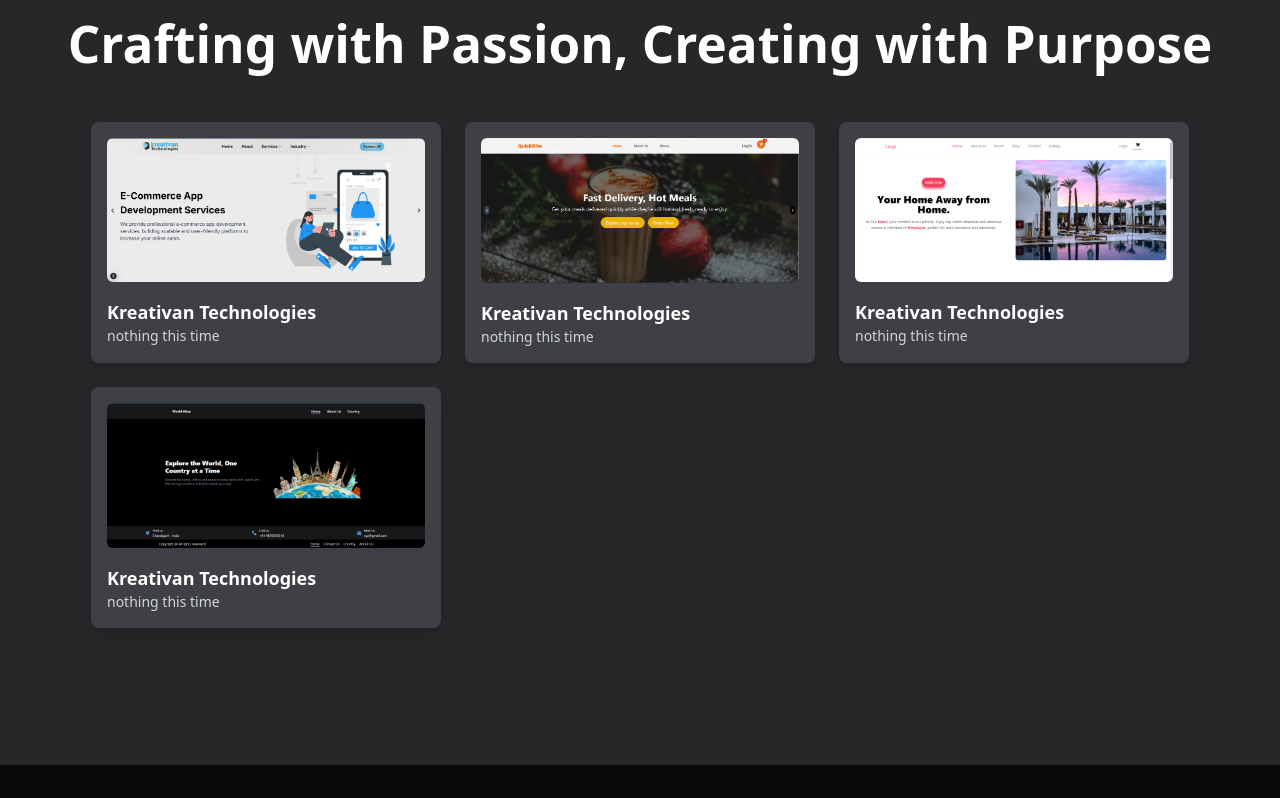
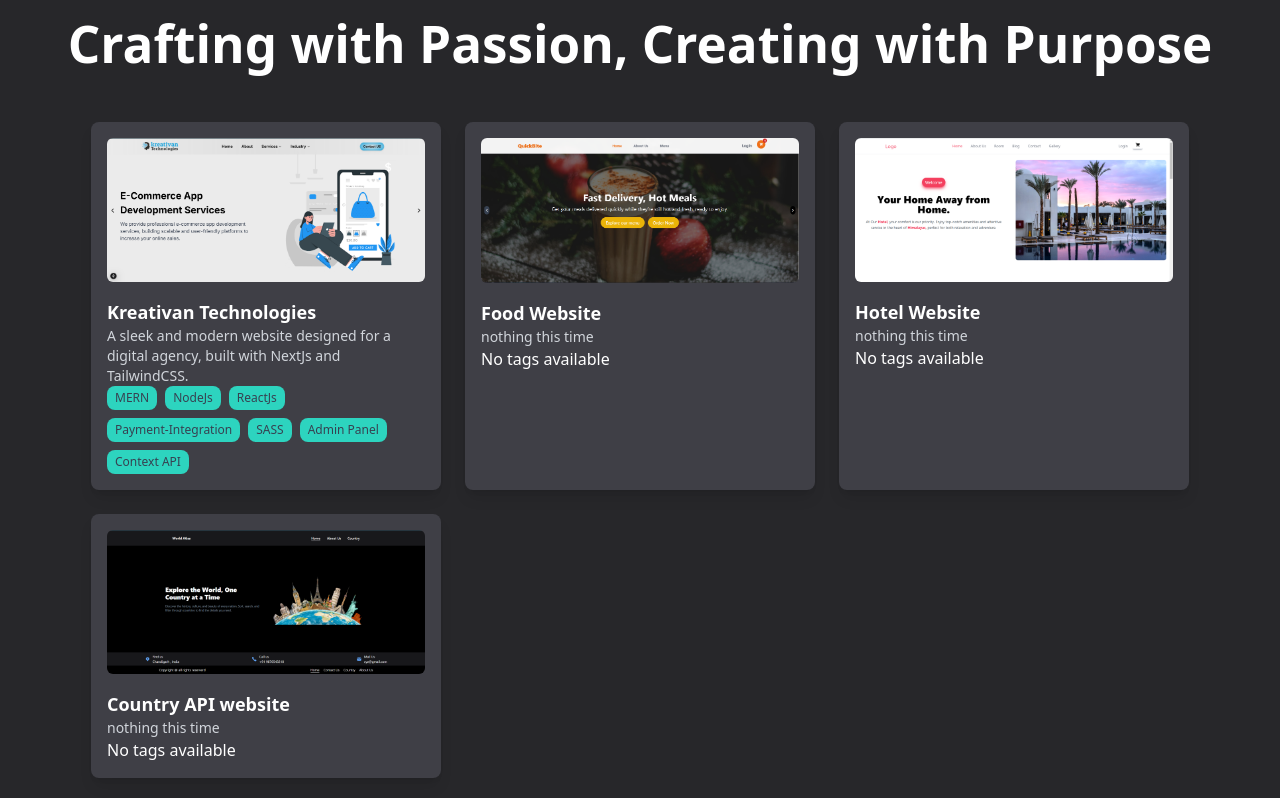
Before and after one commit to Nikhilguleria98/Portfolio, a React (Vite) app: page / in a window 1280 px wide. Shown: the part 1635-2433 px from the top of the page. Built offline with nearby package versions, Linux system fonts and the light colour scheme.

Commit message:
minor changes

```diff
--- a/src/components/Projects/Projects.jsx
+++ b/src/components/Projects/Projects.jsx
@@ -9,11 +9,20 @@ const Projects = () => {
       id: 1,
       name: "Kreativan Technologies",
       img: "./kreativan.png",
-      desciption: "nothing this time",
+      desciption: "A sleek and modern website designed for a digital agency, built with NextJs and TailwindCSS.",
+      tags: [
+        "MERN",
+        "NodeJs",
+        "ReactJs",
+        "Payment-Integration",
+        "SASS",
+        "Admin Panel",
+        "Context API",
+      ],
     },
     {
       id: 2,
-      name: "Kreativan Technologies",
+      name: "Food Website",
       img: "./foodweb.png",
       desciption: "nothing this time",
       link: "foodwebsite-zeta.vercel.app",
@@ -21,13 +30,13 @@ const Projects = () => {
     },
     {
       id: 3,
-      name: "Kreativan Technologies",
+      name: "Hotel Website",
       img: "/hotel.png",
       desciption: "nothing this time",
     },
     {
       id: 4,
-      name: "Kreativan Technologies",
+      name: "Country API website",
       img: "./country.png",
       desciption: "nothing this time",
     },
@@ -55,14 +64,14 @@ const Projects = () => {
             {data.map((currElem) => (
               <div
                 key={currElem.id}
-                className="max-w-[350px] relative bg-zinc-700 rounded-lg shadow-lg p-4 hover:scale-95 transition-transform duration-300 group"
+                className="max-w-[350px] relative bg-zinc-700 rounded-lg shadow-lg p-4 hover:scale-95 transition-transform duration-300 "
               >
                 {/* Image */}
-                <div className="relative">
+                <div className="relative  group">
                   <img
                     src={currElem.img}
                     alt={currElem.name}
-                    className="w-full h-full object-contain rounded-md mb-4"
+                    className="w-full h-full object-contain rounded-md mb-4 "
                   />
 
                   {/* Overlay with Icons */}
@@ -87,8 +96,29 @@ const Projects = () => {
                 </div>
 
                 {/* Text */}
-                <p className="text-lg font-semibold">{currElem.name}</p>
-                <p className="text-sm text-gray-300">{currElem.desciption}</p>
+         <div>
+         <div>
+           <p className="text-lg font-semibold">{currElem.name}</p>
+           <p className="text-sm text-gray-300">{currElem.desciption}</p>
+           </div>
+
+
+           <div className="flex flex-wrap gap-2">
+  {Array.isArray(currElem.tags) && currElem.tags.length > 0 ? (
+    currElem.tags.map((tag, index) => (
+      <span
+        key={index}
+        className="text-xs bg-teal-400 text-gray-700 py-1 px-2 rounded-lg"
+      >
+        {tag}
+      </span>
+    ))
+  ) : (
+    <span>No tags available</span> // Optional fallback message
+  )}
+</div>
+
+         </div>
               </div>
             ))}
           </div>
```
